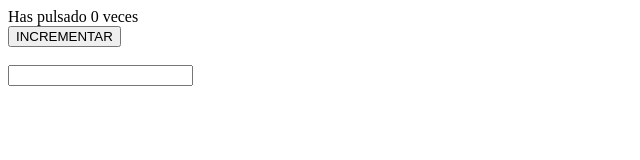
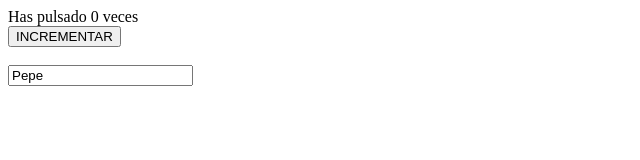
Before and after one commit to JoseManuelMunozManzano/aprender-react-100-ejercicios-practicos, a React (Vite) app in the folder 16-useEffect-problemas-tipicos/: page / in a window 1280 px wide. Shown: the top 160 px of the page, without its empty margins (0-640 px from the left). Built offline with nearby package versions, Linux system fonts and the light colour scheme.

Commit message:
16-Problema 1 - No usar dependencias - Explicación array dependencias vacío

```diff
--- a/16-useEffect-problemas-tipicos/src/components/01-counter/Counter.tsx
+++ b/16-useEffect-problemas-tipicos/src/components/01-counter/Counter.tsx
@@ -3,6 +3,13 @@ import { useEffect, useState } from 'react';
 export const Counter = () => {
   const [number, setNumber] = useState(0);
   const [name, setName] = useState('');
+
+  useEffect(() => {
+    console.count('Segundo useEffect ejecutándose');
+    setName('Pepe');
+    // Indicando un array vacío indicamos que no tenemos dependencias y solo se ejecuta
+    // cuando se renderiza por primera vez el componente.
+  }, []);
 
   useEffect(() => {
     console.count('useEffect ejecutándose!');
@@ -33,7 +40,7 @@ export const Counter = () => {
       <button onClick={() => setNumber((prev) => prev + 1)}>INCREMENTAR</button>
       <br />
       <br />
-      <input onChange={(e) => setName(e.target.value)} />
+      <input onChange={(e) => setName(e.target.value)} value={name} />
     </div>
   );
 };
```
